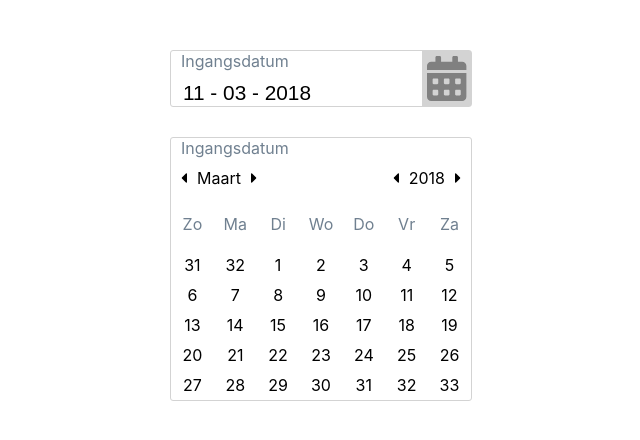
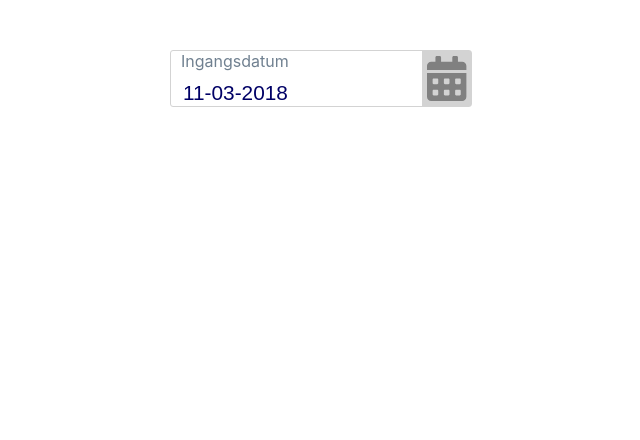
Before and after one commit to jeltehomminga/custom-calendar, a React (Create React App) app: page / in a window 1280 px wide. Shown: the top 440 px of the page, without its empty margins (319-959 px from the left). Built offline with nearby package versions, Linux system fonts and the light colour scheme.

Commit message:
fix small bugs and clean code

```diff
--- a/src/App.css
+++ b/src/App.css
@@ -46,6 +46,7 @@ input {
   border: none;
   font-size: 1.3em;
   margin-left: 10px;
+  color: #000066;
 }
 
 .calendar-container {
@@ -117,4 +118,14 @@ button{
 
 .output-text {
   margin: 0 10px;
+  min-width: 60px;
+  text-align: center;
+  font-size: 1.2em;
+  color: #000066;
 }
+
+.selected-day {
+  background: #000066;
+  color: white;
+  border-radius: 5px;
+}
--- a/src/components/Calendar.jsx
+++ b/src/components/Calendar.jsx
@@ -1,46 +1,54 @@
-import React, { useState, useEffect } from "react";
-import CalendarMonthView from "./CalendarMonthView";
-import { FontAwesomeIcon } from "@fortawesome/react-fontawesome";
-import { faCalendarAlt } from "@fortawesome/free-solid-svg-icons";
+import React, { useState, useEffect } from 'react'
+import CalendarMonthView from './CalendarMonthView'
+import { FontAwesomeIcon } from '@fortawesome/react-fontawesome'
+import { faCalendarAlt } from '@fortawesome/free-solid-svg-icons'
 
 const Calendar = () => {
-  const [date, setDate] = useState("11 - 03 - 2018");
-  const [month, setMonth] = useState(null);
-  const [monthView, setMonthView] = useState(true);
-  const [day, setDay] = useState(11);
-  const [year, setYear] = useState("2018");
+  const [date, setDate] = useState('11-03-2018')
+  const [month, setMonth] = useState(null)
+  const [monthView, setMonthView] = useState(false)
+  const [day, setDay] = useState(11)
+  const [year, setYear] = useState('2018')
+  const [validMessage, setValidMessage] = useState('')
 
+  // When the date changes, extract the day, year and month from the string,
+  // And set them to the state
   useEffect(() => {
-    const dateValues = date.split(" - ");
-    const newYear = dateValues[2];
-    setMonth(Number(dateValues[1]));
-    setDay(Number(dateValues[0]));
-    setYear(Number(newYear));
-  }, [date]);
+    const dateValues = date.split('-')
+    const newYear = dateValues[2]
+    setMonth(Number(dateValues[1]))
+    setDay(Number(dateValues[0]))
+    setYear(Number(newYear))
+  }, [date])
+
+  // When the date in the input field change
+  // Set the date and validation message to the state
+  const handleDateChange = ({ target }) => {
+    setValidMessage(target.validationMessage)
+    setDate(target.value)
+  }
 
   return (
-    <div className="calendar-container">
-      <div className="input-container">
-        <div className="inputfield-container">
-          <label className="startdate">Ingangsdatum</label>
+    <div className='calendar-container'>
+      <div className='input-container'>
+        <div className='inputfield-container'>
+          <label className='startdate'>Ingangsdatum</label>
           <input
             value={date}
-            type="text"
-            pattern="/[0-33]-[0-11]-3000/"
-            onChange={({ target: { value } }) => setDate(value)}
-            maxLength="14"
-            minLength="6"
+            type='text'
+            pattern='^((?!00)[0-2][0-9]|(3)[0-3])-((?!00)((0)[0-9])|((1)[0-2]))-\d{4}$'
+            onChange={handleDateChange}
           />
         </div>
         <div
-          className="inputicon-container"
-          onClick={() => setMonthView(!monthView)}
-        >
-          <FontAwesomeIcon className="calendar" icon={faCalendarAlt} />
+          className='inputicon-container'
+          onClick={() => date && setMonthView(!monthView)}>
+          <FontAwesomeIcon className='calendar' icon={faCalendarAlt} />
         </div>
       </div>
 
-      {monthView && (
+      {!validMessage && date
+        ? monthView && (
             <CalendarMonthView
               date={date}
               month={month}
@@ -50,9 +58,10 @@ const Calendar = () => {
               year={year}
               onDateChange={setDate}
             />
-      )}
+          )
+        : validMessage}
     </div>
-  );
-};
+  )
+}
 
-export default Calendar;
+export default Calendar
--- a/src/components/CalendarMonthView.jsx
+++ b/src/components/CalendarMonthView.jsx
@@ -1,114 +1,92 @@
-import React, { useEffect, useState } from "react";
-import { calculateMonthDays } from "../utils/calculateMonthDays";
-import Day from "../components/Day";
-import { FontAwesomeIcon } from "@fortawesome/react-fontawesome";
-import { faCaretLeft, faCaretRight } from "@fortawesome/free-solid-svg-icons";
+import React, { useEffect, useState } from 'react'
+import { calculateMonthDays } from '../utils/calculateMonthDays'
+import { monthText, weekDays } from '../utils/dateDecriptions'
+import Day from '../components/Day'
+import { FontAwesomeIcon } from '@fortawesome/react-fontawesome'
+import { faCaretLeft, faCaretRight } from '@fortawesome/free-solid-svg-icons'
 
 const CalendarMonthView = ({
   month,
   year,
   onDateChange,
-  currentDay,
   handleSetMonth,
-  handleSetYear
+  handleSetYear,
+  date
 }) => {
-  const [monthViewDays, setMonthViewDays] = useState({});
+  const [monthViewDays, setMonthViewDays] = useState([])
 
   useEffect(() => {
-    setMonthViewDays(calculateMonthDays(month, year));
-  }, [month, year]);
-
-  const weekDays = ["Zo", "Ma", "Di", "Wo", "Do", "Vr", "Za"];
-  const monthText = [
-    "Januari",
-    "Februari",
-    "Maart",
-    "April",
-    "Mei",
-    "Juni",
-    "Juli",
-    "Augustus",
-    "September",
-    "Oktober",
-    "November"
-  ];
+    setMonthViewDays(calculateMonthDays(month, year))
+  }, [month, year])
 
   return (
     <>
       {month && month !== 0 && monthViewDays && (
-        <div className="days-container">
-          <label className="startdate">Ingangsdatum</label>
-          <div className="startdate-monthcontainer">
-            <div className="flex-row">
+        <div className='days-container'>
+          <label className='startdate'>Ingangsdatum</label>
+          <div className='startdate-monthcontainer'>
+            <div className='flex-row'>
               <FontAwesomeIcon
                 onClick={() => handleSetMonth(month === 1 ? 11 : month - 1)}
-                className="caret"
+                className='caret'
                 icon={faCaretLeft}
               />
-              <p className="output-text">{monthText[month - 1]}</p>
+              <p className='output-text'>{monthText[month - 1]}</p>
               <FontAwesomeIcon
                 onClick={() => handleSetMonth(month === 11 ? 1 : month + 1)}
-                className="caret"
+                className='caret'
                 icon={faCaretRight}
               />
             </div>
-            <div className="flex-row">
+            <div className='flex-row'>
               <FontAwesomeIcon
                 onClick={() => handleSetYear(year - 1)}
-                className="caret"
+                className='caret'
                 icon={faCaretLeft}
               />
-              <p className="output-text">{year}</p>
+              <p className='output-text'>{year}</p>
               <FontAwesomeIcon
                 onClick={() => handleSetYear(year + 1)}
-                className="caret"
+                className='caret'
                 icon={faCaretRight}
               />
             </div>
           </div>
 
           {weekDays.map(weekDay => (
-            <p className="weekday" key={weekDay}>
+            <p className='weekday' key={weekDay}>
               {weekDay}
             </p>
           ))}
 
-          {monthViewDays.prevMonthDays &&
-            monthViewDays.prevMonthDays.map(day => (
-              <Day
-                day={day}
-                key={`prevMonth-${day}`}
-                month={Number(month) === 1 ? 11 : Number(month) - 1}
-                year={Number(month) === 1 ? Number(year) - 1 : year}
-                onDateChange={onDateChange}
-              />
-            ))}
+          {monthViewDays &&
+            monthViewDays.map((day, i) => {
+              const monthDay =
+                i < day - 14 ? month - 1 : i > day + 14 ? month + 1 : month
+              const calDay = `${day < 10 ? '0' + day : day}-${
+                monthDay < 10 ? '0' + monthDay : monthDay
+              }-${year}`
+              const selectedDay = date === calDay
 
-          {monthViewDays.currentMonthDays &&
-            monthViewDays.currentMonthDays.map(day => (
-              <Day
-                key={`currentMonth-${day}`}
-                day={day}
-                month={month}
-                year={year}
-                onDateChange={onDateChange}
-              />
-            ))}
-
-          {monthViewDays.nextMonthDays &&
-            monthViewDays.nextMonthDays.map(day => (
-              <Day
-                key={`nextMonth-${day}`}
-                day={day}
-                month={Number(month) === 12 ? 1 : Number(month) + 1}
-                year={Number(month) === 12 ? Number(year) + 1 : year}
-                onDateChange={onDateChange}
-              />
-            ))}
+              return (
+                <Day
+                  key={`currentMonth-${day}-${i}`}
+                  day={day}
+                  month={monthDay}
+                  color={
+                    !selectedDay &&
+                    (month === monthDay ? '#000066' : 'lightgrey')
+                  }
+                  selectedDay={selectedDay}
+                  year={year}
+                  onDateChange={() => onDateChange(calDay)}
+                />
+              )
+            })}
         </div>
       )}
     </>
-  );
-};
+  )
+}
 
-export default CalendarMonthView;
+export default CalendarMonthView
--- a/src/components/Day.jsx
+++ b/src/components/Day.jsx
@@ -1,13 +1,13 @@
-import React from "react";
+import React from 'react'
 
-const Day = ({ day, month, year, onDateChange }) => (
+const Day = ({ day, onDateChange, color, selectedDay }) => (
   <button
-    className="day"
+    className={`day ${selectedDay ? 'selected-day' : undefined}`}
     key={`prevMonth-${day}`}
-    onClick={() => onDateChange(`${day} - ${month} - ${year}`)}
-  >
+    style={{ color }}
+    onClick={onDateChange}>
     {day}
   </button>
-);
+)
 
-export default Day;
+export default Day
--- a/src/utils/calculateMonthDays.js
+++ b/src/utils/calculateMonthDays.js
@@ -1,53 +1,48 @@
 export const calculateMonthDays = (month, year) => {
-
   // decide days for the even and off months
 
   let monthDays = 0
   let lastMonthDays = 0
 
   if (month > 0 && month < 12) {
-  monthDays =  month % 2 === 0 ? 32 : 33
-  lastMonthDays = monthDays === 32 ? 33 : 32
-
+    monthDays = month % 2 === 0 ? 32 : 33
+    lastMonthDays = monthDays === 32 ? 33 : 32
   }
 
   const oddMonths = Math.ceil(month / 2)
   const evenMonths = month - oddMonths
 
+  // Total days that have passed in the year
+  const totalYearsDays = year * 358
+  const daysSelectedYear = oddMonths * 33 + evenMonths * 32
 
-  // total days that have passed in the year
-  const totalYearsDays = year * 358
-  const daysSelectedYear = (oddMonths * 33) + evenMonths * 32
+  // The remainder of 7 to check days before this month
+  const daysBefore = (daysSelectedYear + totalYearsDays) % 7
 
-  // the remainder of 7 to check days before this month
-  const daysBefore = ((daysSelectedYear + totalYearsDays) % 7)
-
-  // check days after
+  // Check days after
   const daysAfter = 7 - ((daysBefore + monthDays) % 7)
 
-  // so lastmonthDays minus daysbefore should be when the new row starts, then the monthdays, and then what is left with remainder of 7
-  let startDay = (lastMonthDays - daysBefore) + 1
+  // So lastmonthDays minus daysbefore should be when the new row starts, then the monthdays, and then what is left with remainder of 7
+  let startDay = lastMonthDays - daysBefore + 1
 
-  const prevMonthDays = [];
-    for (let i = startDay; i <= lastMonthDays; i++) {
-      prevMonthDays.push(i)
-    }
+  const currentMonthDays = []
 
-  const currentMonthDays = [];
+  // Add weekdays from previousmonth
+  for (let i = startDay; i <= lastMonthDays; i++) {
+    currentMonthDays.push(i)
+  }
+
+  // Add weekdays from current month
   for (let i = 1; i <= monthDays; i++) {
     currentMonthDays.push(i)
   }
 
-  const nextMonthDays = [];
+  // Add weekdays from next month
   if (daysAfter !== 7) {
     for (let i = 1; i <= daysAfter; i++) {
-      nextMonthDays.push(i)
+      currentMonthDays.push(i)
     }
   }
 
-  return {
-    prevMonthDays,
-    currentMonthDays,
-    nextMonthDays,
-  }
+  return [...currentMonthDays]
 }
--- /dev/null
+++ b/src/utils/dateDecriptions.js
@@ -0,0 +1,15 @@
+export const weekDays = ['Zo', 'Ma', 'Di', 'Wo', 'Do', 'Vr', 'Za']
+
+export const monthText = [
+  'Januari',
+  'Februari',
+  'Maart',
+  'April',
+  'Mei',
+  'Juni',
+  'Juli',
+  'Augustus',
+  'September',
+  'Oktober',
+  'November'
+]
```
Lines whose indentation alone changed are shown as unchanged.
